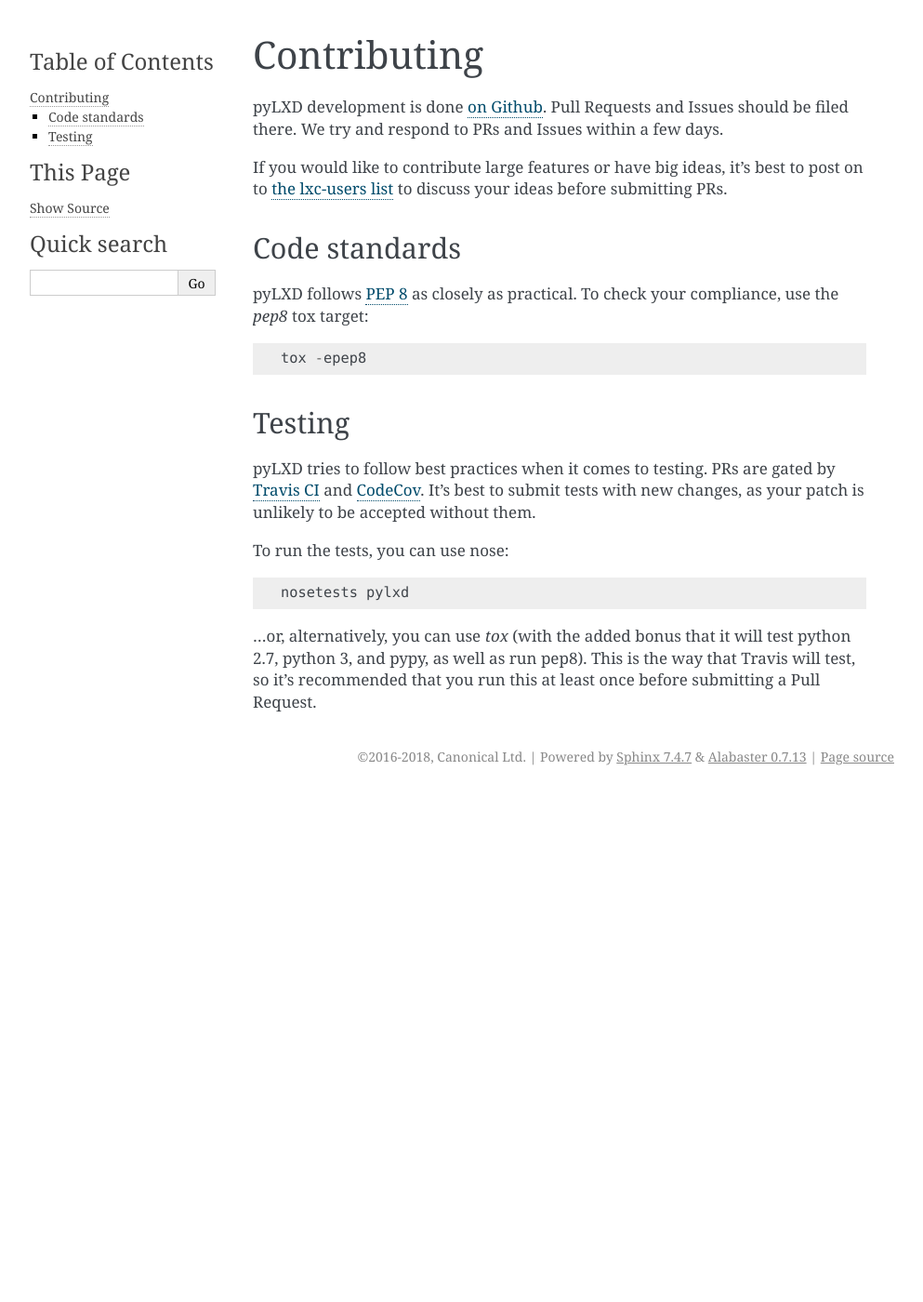
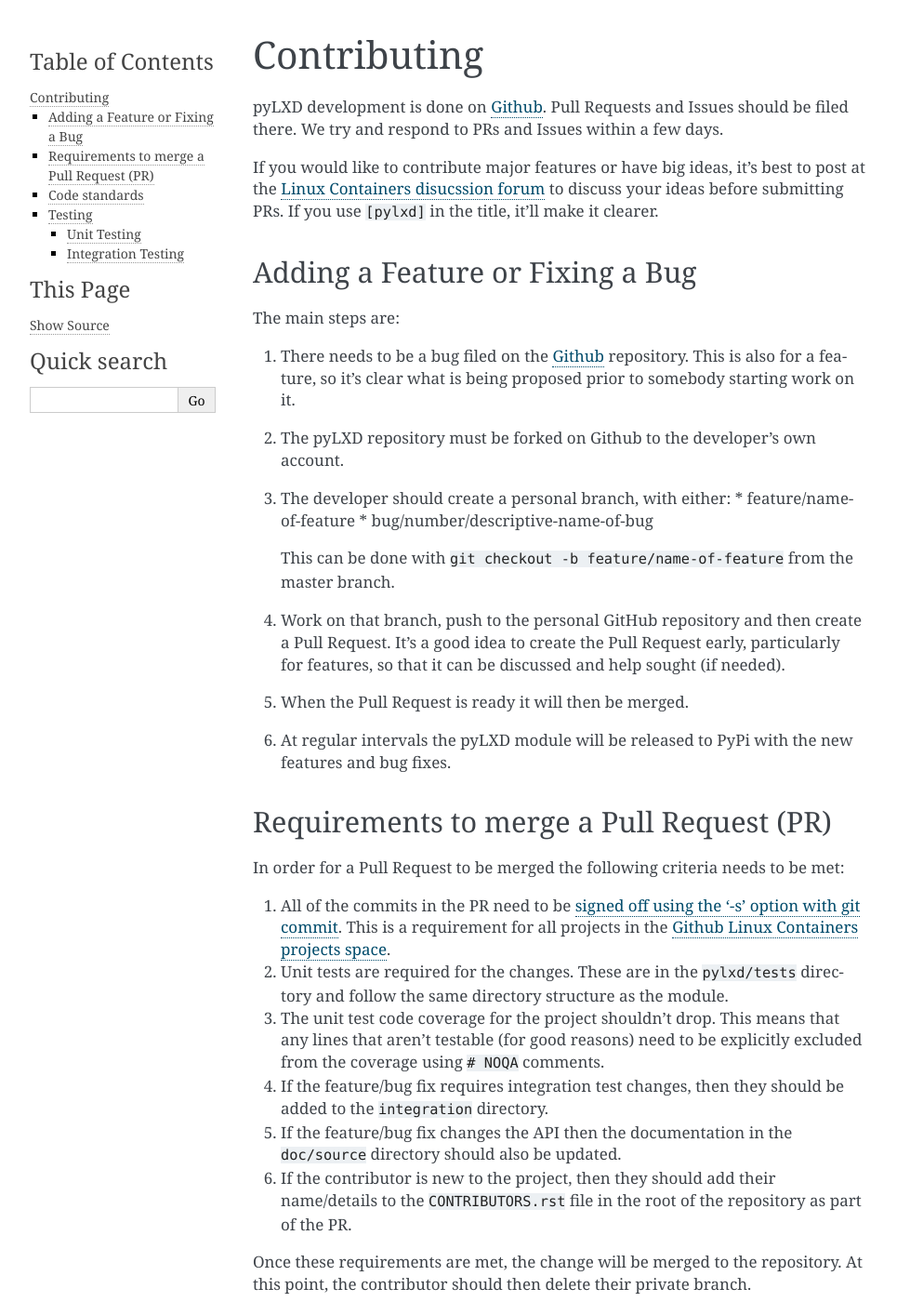
Before and after one commit to canonical/pylxd, a Sphinx documentation site: the page built from doc/source/contributing.rst, in a window 1280 px wide and 1400 px high. Shown: the whole window at 93% size, without its empty margins (148-1141 px from the left). Built offline with Sphinx 7.4.7, drawn with Linux system fonts in a browser that asks for light colours; some of the changed text lies outside the part shown.

Commit message:
Add more information about contributing to pyLXD (#324)
* Add more information about contributing to pyLXD

Add more to the contributing guide about testing, integration testing,
pep8, and signing off commits.  These are frequent questions/issues.

Signed-off-by: Alex Kavanagh <alex@ajkavanagh.co.uk>

```diff
--- a/doc/source/contributing.rst
+++ b/doc/source/contributing.rst
@@ -2,36 +2,136 @@
 Contributing
 ============
 
-pyLXD development is done `on Github <https://github.com/lxc/pylxd>`_. Pull
-Requests and Issues should be filed there. We try and respond to PRs and
-Issues within a few days.
+pyLXD development is done on `Github`_. Pull Requests and Issues should be
+filed there. We try and respond to PRs and Issues within a few days.
 
-If you would like to contribute large features or have big ideas, it's best
-to post on to `the lxc-users list
-<https://lists.linuxcontainers.org/listinfo/lxc-users>`_
-to discuss your ideas before submitting PRs.
+If you would like to contribute major features or have big ideas, it's best to
+post at the `Linux Containers disucssion forum
+<https://discuss.linuxcontainers.org/>`_ to discuss your ideas before
+submitting PRs.  If you use ``[pylxd]`` in the title, it'll make it clearer.
+
+Adding a Feature or Fixing a Bug
+--------------------------------
+
+The main steps are:
+
+1. There needs to be a bug filed on the `Github`_ repository.  This is also for
+   a feature, so it's clear what is being proposed prior to somebody starting
+   work on it.
+2. The pyLXD repository must be forked on Github to the developer's own
+   account.
+3. The developer should create a personal branch, with either:
+   * feature/name-of-feature
+   * bug/number/descriptive-name-of-bug
+
+   This can be done with ``git checkout -b feature/name-of-feature`` from the
+   master branch.
+4. Work on that branch, push to the personal GitHub repository and then create
+   a Pull Request.  It's a good idea to create the Pull Request early,
+   particularly for features, so that it can be discussed and help sought (if
+   needed).
+5. When the Pull Request is ready it will then be merged.
+6. At regular intervals the pyLXD module will be released to PyPi with the new
+   features and bug fixes.
+
+Requirements to merge a Pull Request (PR)
+-----------------------------------------
+
+In order for a Pull Request to be merged the following criteria needs to be
+met:
+
+1. All of the commits in the PR need to be `signed off using the '-s' option
+   with git commit <https://git-scm.com/docs/git-commit>`_.  This is a
+   requirement for all projects in the `Github Linux Containers projects space
+   <https://github.com/lxc>`_.
+2. Unit tests are required for the changes.  These are in the ``pylxd/tests``
+   directory and follow the same directory structure as the module.
+3. The unit test code coverage for the project shouldn't drop.  This means that
+   any lines that aren't testable (for good reasons) need to be explicitly
+   excluded from the coverage using ``# NOQA`` comments.
+4. If the feature/bug fix requires integration test changes, then they should
+   be added to the ``integration`` directory.
+5. If the feature/bug fix changes the API then the documentation in the
+   ``doc/source`` directory should also be updated.
+6. If the contributor is new to the project, then they should add their
+   name/details to the ``CONTRIBUTORS.rst`` file in the root of the repository
+   as part of the PR.
+
+Once these requirements are met, the change will be merged to the repository.
+At this point, the contributor should then delete their private branch.
 
 Code standards
 --------------
 
-pyLXD follows `PEP 8 <https://www.python.org/dev/peps/pep-0008/>`_ as closely
-as practical. To check your compliance, use the `pep8` tox target::
+pyLXD follows `PEP 8`_ as closely as practical. To check your compliance, use
+the `pep8` tox target::
 
     tox -epep8
 
+.. note: if this fails then the code will not be merged.  If there is a good
+         reason for a PEP8 non-conformance, then a ``# NOQA`` comment should be
+         added to the relevant line(s).
+
 Testing
 -------
+
+Testing pyLXD is in 3 parts:
+
+1. Conformance with `PEP 8`_, using the ``tox -epep8`` command.
+2. Unit tests using ``tox -epy27`` and ``tox -epy3``.
+3. Integration tests using the ``run_integration_tests`` script in the root of
+   the repository.
+
+.. note: all of the tests can be run by just using the ``tox`` command on it's
+         own, with the exception of the integration tests.  These are not
+         automatically run as they require a working LXD environment.
+
+All of the commands use the `Tox`_ automation project to run tests in a
+sandboxed environment.  On Ubuntu this is installed using::
+
+    sudo apt install python-tox
+
+Unit Testing
+^^^^^^^^^^^^
 
 pyLXD tries to follow best practices when it comes to testing. PRs are gated
 by `Travis CI <https://travis-ci.org/lxc/pylxd>`_ and
 `CodeCov <https://codecov.io/gh/lxc/pylxd>`_. It's best to submit tests
 with new changes, as your patch is unlikely to be accepted without them.
 
-To run the tests, you can use nose::
+To run the tests, you should use `Tox`_::
 
-    nosetests pylxd
+    tox
 
-...or, alternatively, you can use `tox` (with the added bonus that it will
-test python 2.7, python 3, and pypy, as well as run pep8). This is the way
-that Travis will test, so it's recommended that you run this at least once
-before submitting a Pull Request.
+Integration Testing
+^^^^^^^^^^^^^^^^^^^
+
+Integration testing requires a running LXD system.  At present this is not
+performed by the CI system, although this is intended at some point in the
+future.  Integration testing *should* be performed prior to merging a PR.
+
+Currently, there are two variants of the script to run integration tests:
+
+1. ``run_integration_tests-16-04``
+2. ``run_integration_tests-18-04``
+
+The default is ``run_integration_tests-18-04``, which is symlinked to
+``run_integration_tests``. This is because the default is to test on Ubuntu
+Bionic, with Ubuntu Xenial (16.04) for maintenance purposes.
+
+.. note: A script to automate running the integration tests needs to be added.
+
+Some hints on how to run the integration tests:
+
+1. On Ubuntu it's probably easiest to use the `Multipass`_ snap.
+2. Launch an LTS instance using ``multipass launch -n foo``
+3. Shell into the instance: ``multipass exec foo -- bash``
+4. Install tox and python2.7: ``sudo apt install python-tox python-2.7``
+5. Close the branch from the PR (or otherwise copy the repo into the machine)
+6. Configure LXD using ``lxd init`` -- follow the prompts provided.
+7. Run the integration tests.
+
+.. _Github: https://github.com/lxc/pylxd
+.. _PEP 8: https://www.python.org/dev/peps/pep-0008/
+.. _Tox: https://tox.readthedocs.io/en/latest/
+.. _Multipass: https://github.com/CanonicalLtd/multipass
```
Also changed, not shown: README.rst (+7 -0 lines).
